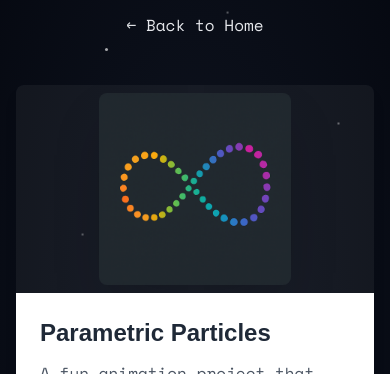
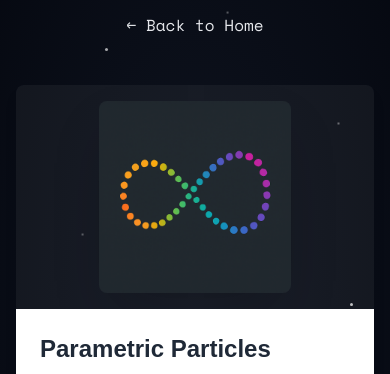
Before and after one commit to KRSpinelli/new-anchor-site, a website: page projects/index.html in a window 390 px wide. Shown: the part 99-473 px from the top of the page. Drawn offline with Linux system fonts and the light colour scheme; a web font is replaced by a local one.

Commit message:
Adjusted margins

```diff
--- a/projects/index.html
+++ b/projects/index.html
@@ -258,9 +258,9 @@
             <div
                 class="rounded-lg shadow-lg overflow-hidden hover:shadow-xl transition-shadow duration-300 flex flex-col md:flex-row gap-0">
                 <div
-                    class="bg-white/5 shadow-2xl self-center pt-2 md:pt-0 w-full flex flex-col items-center justify-center md:w-auto">
+                    class="bg-white/5 shadow-2xl self-center pt-4 md:pt-0 w-full flex flex-col items-center justify-center md:w-auto">
                     <img src="../parametric-particles.png" alt="Parametric Particles"
-                        class="mb-2 md:mb-0 rounded-lg md:rounded-none shadow-2xl size-48 object-contain self-center">
+                        class="mb-4 md:mb-0 rounded-lg md:rounded-none shadow-2xl size-48 object-contain self-center">
                 </div>
                 <div class="bg-white p-6 md:pl-4 flex-1 min-h-0 overflow-hidden">
                     <h3 class="text-2xl font-bold text-gray-800 mb-3">Parametric Particles</h3>
```
Also changed, not shown: dist/output.css.
